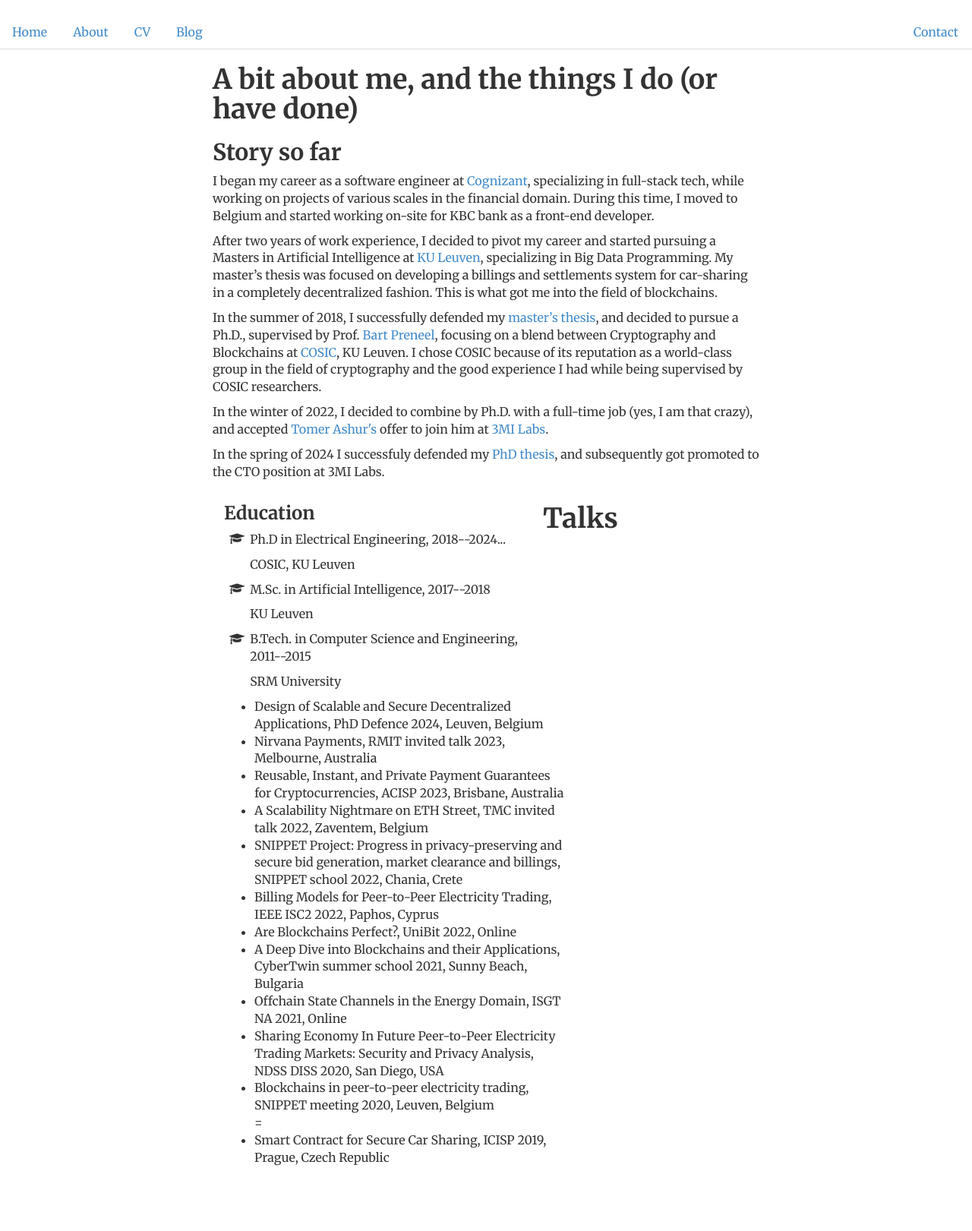
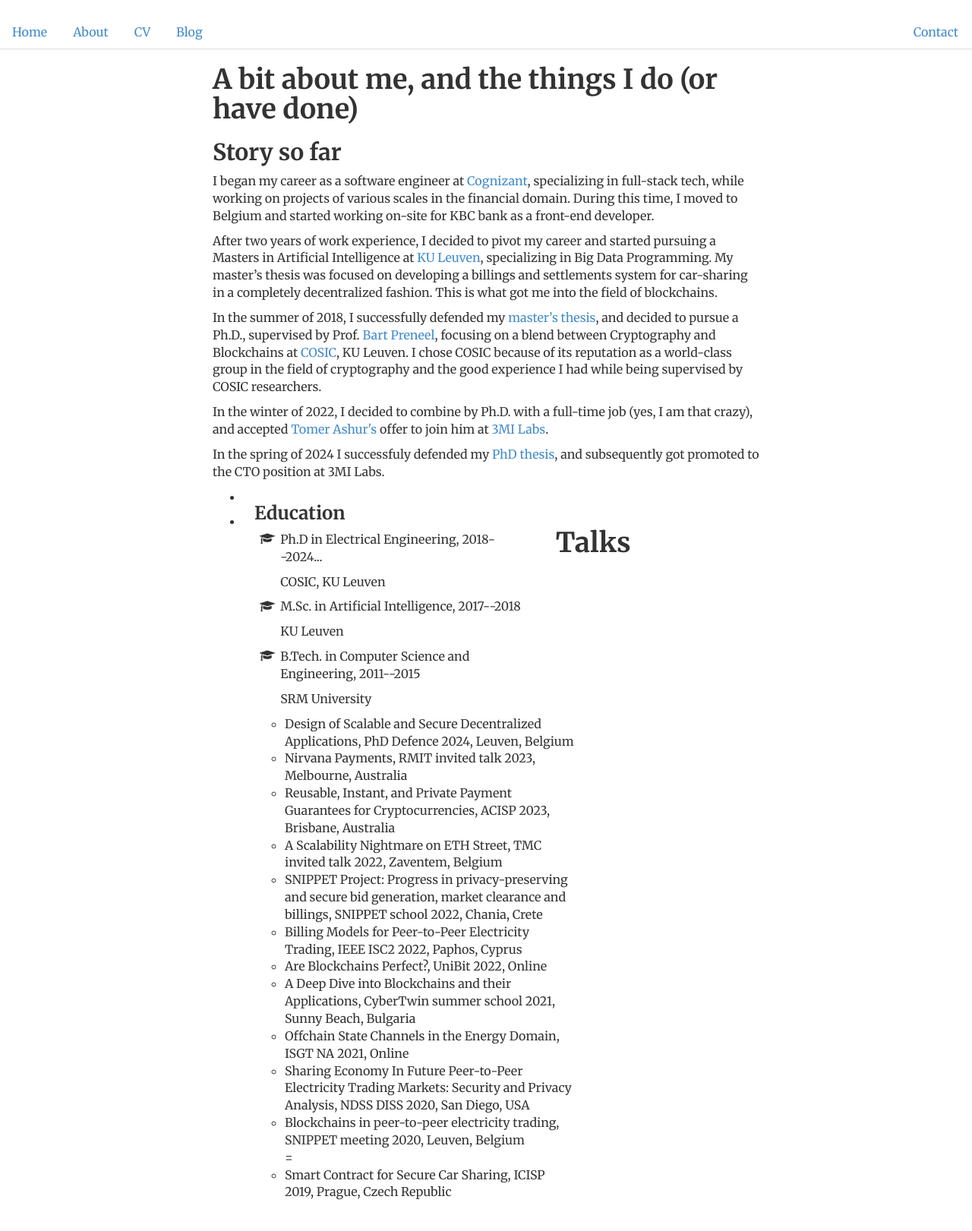
Before and after one commit to AkashMVerma/akashmadhusudan.github.io, a Jekyll site: the page built from about/index.html, in a window 1280 px wide. Shown: the whole page at 76% size. Built offline with Jekyll 4.4.1, drawn with Linux system fonts in a browser that asks for light colours; a style sheet for code colours, icons or effects is not loaded; before the commit the page ends 1586 px from its top, so only the background shows below that.

Commit message:
Updating my about page

```diff
--- a/about/index.html
+++ b/about/index.html
@@ -20,7 +20,9 @@
   <p>In the spring of 2024 I successfuly defended my <a href="https://kuleuven.limo.libis.be/discovery/search?query=any,contains,LIRIAS4158026&tab=LIRIAS&search_scope=lirias_profile&vid=32KUL_KUL:Lirias&offset=0" target="_blank">PhD thesis</a>, and subsequently got promoted to the CTO position at 3MI Labs.</p>
   </p>
 
-    <div class="col-sm-7">
+
+  <ul>
+    <li> <div class="col-sm-7">
       <h3>Education</h3>
       <ul class="ul-edu fa-ul">
 
@@ -47,12 +49,12 @@
             <p class="institution">SRM University</p>
           </div>
         </li>
-
+      </li>
       </ul>
     </div>
 
 
-    <div class="col-xs-12 col-md-4 section-heading">
+    <li><div class="col-xs-12 col-md-4 section-heading">
       <h1>Talks</h1>
 
     </div>
@@ -71,7 +73,8 @@
           <li>Blockchains in peer-to-peer electricity trading, SNIPPET meeting 2020, Leuven, Belgium</li>=
           <li>Smart Contract for Secure Car Sharing, ICISP 2019, Prague, Czech Republic</li>
       </ul>
-
+    </li>
+  </ul>
     </div>
 
 
```
